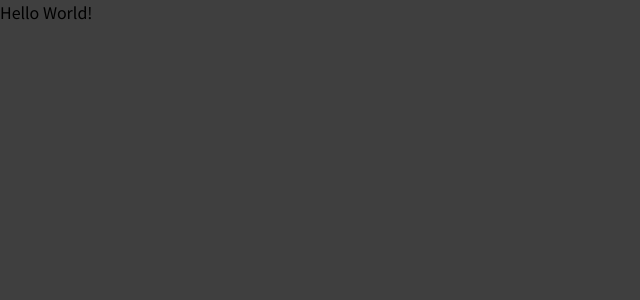
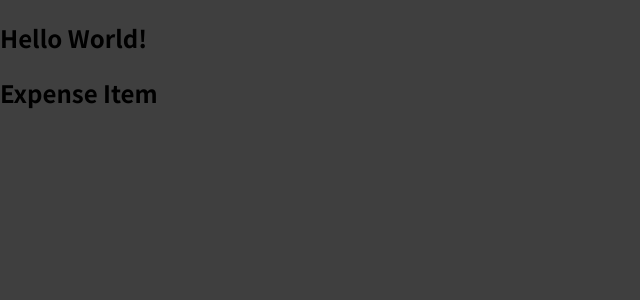
Before and after one commit to FahmiEfendy/expense-tracker, a React (Create React App) app: page / in a window 1280 px wide. Shown: the top 300 px of the page, without its empty margins (0-640 px from the left). Built offline with nearby package versions, Linux system fonts and the light colour scheme.

Commit message:
feat add ExpenseItem component

```diff
--- a/src/App.js
+++ b/src/App.js
@@ -1,5 +1,12 @@
+import ExpenseItem from "./components/ExpenseItem";
+
 function App() {
-  return <div className="App">Hello World!</div>;
+  return (
+    <div className="App">
+      <h2>Hello World!</h2>
+      <ExpenseItem />
+    </div>
+  );
 }
 
 export default App;
--- /dev/null
+++ b/src/components/ExpenseItem.js
@@ -0,0 +1,5 @@
+const ExpenseItem = () => {
+  return <h2>Expense Item</h2>;
+};
+
+export default ExpenseItem;
```
